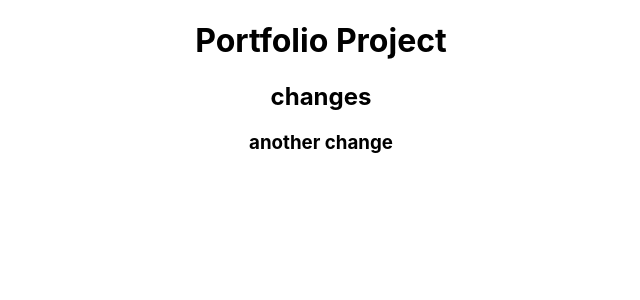
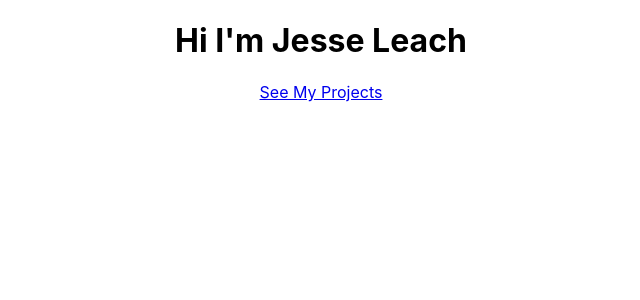
Before and after one commit to jesseleach/jesseleach.github.io, a React (Create React App) app: page / in a window 1280 px wide. Shown: the top 300 px of the page, without its empty margins (319-959 px from the left). Built offline with nearby package versions, Linux system fonts and the light colour scheme.

Commit message:
version1.0

```diff
--- a/package.json
+++ b/package.json
@@ -9,6 +9,7 @@
     "@testing-library/user-event": "^13.5.0",
     "react": "^18.2.0",
     "react-dom": "^18.2.0",
+    "react-router-dom": "^6.11.2",
     "react-scripts": "5.0.1",
     "web-vitals": "^2.1.4"
   },
--- a/src/App.css
+++ b/src/App.css
@@ -24,6 +24,11 @@
   color: white;
 }
 
+.active {
+  color: red;
+  visibility: hidden;
+}
+
 .App-link {
   color: #61dafb;
 }
--- a/src/App.js
+++ b/src/App.js
@@ -1,14 +1,21 @@
-import logo from './logo.svg';
-import './App.css';
+import logo from "./logo.svg";
+import "./App.css";
+import { Projects } from "./Projects";
+import { BrowserRouter, Routes, Route, Link, NavLink } from "react-router-dom";
+import { Home } from "./Home";
 
 function App() {
   return (
-    <div className="App">
+    <BrowserRouter>
+      <div className="App">
 
-      <h1>Portfolio Project</h1>
-      <h2>changes</h2>
-      <h3>another change</h3>
-    </div>
+        <Routes>
+          <Route path="/" element={<Home />} />
+          <Route path="projects" element={<Projects />} />
+        </Routes>
+        <NavLink to="projects">See My Projects</NavLink>
+      </div>
+    </BrowserRouter>
   );
 }
 
--- /dev/null
+++ b/src/Home.js
@@ -0,0 +1,9 @@
+export function Home() {
+    return (
+        <div>
+            <p>
+            <h1>Hi I'm Jesse Leach</h1>
+            </p>
+        </div>
+    )
+}
--- /dev/null
+++ b/src/Projects.js
@@ -0,0 +1,5 @@
+import React from 'react';
+
+export function Projects () {
+    return <h1>Here are my projects</h1>
+}
```
Also changed, not shown: 1 other file (tests, documents, lock files or other folders).
